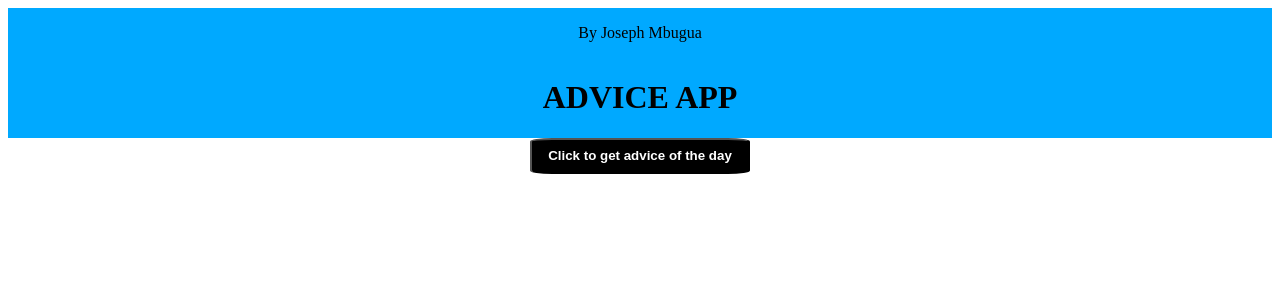
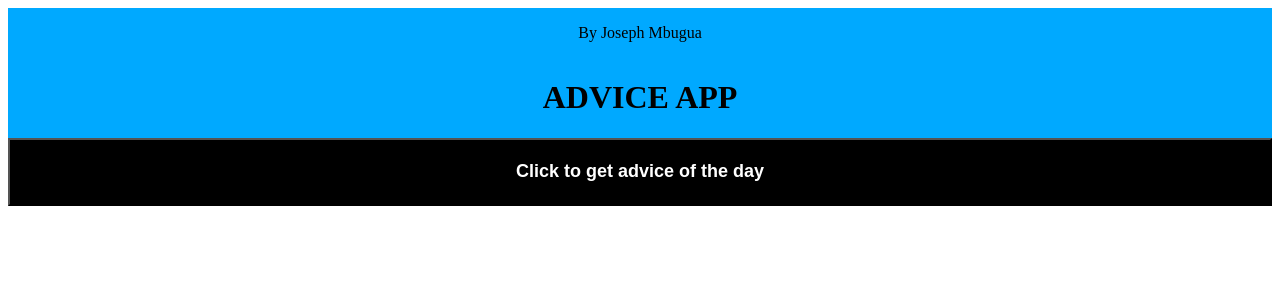
Before and after one commit to Joseh254/Advice-App_React, a React (Vite) app: page / in a window 1280 px wide. Shown: the top 300 px of the page. Built offline with nearby package versions, Linux system fonts and the light colour scheme.

Commit message:
resize the button

```diff
--- a/src/App.css
+++ b/src/App.css
@@ -29,7 +29,10 @@
     justify-content: center;
     padding: 1rem;
     font-weight: 700;
-    border-radius: 10%;
+    width: 100%;
+    padding-top: 2rem;
+    padding-bottom: 2rem;
+    font-size: large;
 }
 
 .mybutton{
```
